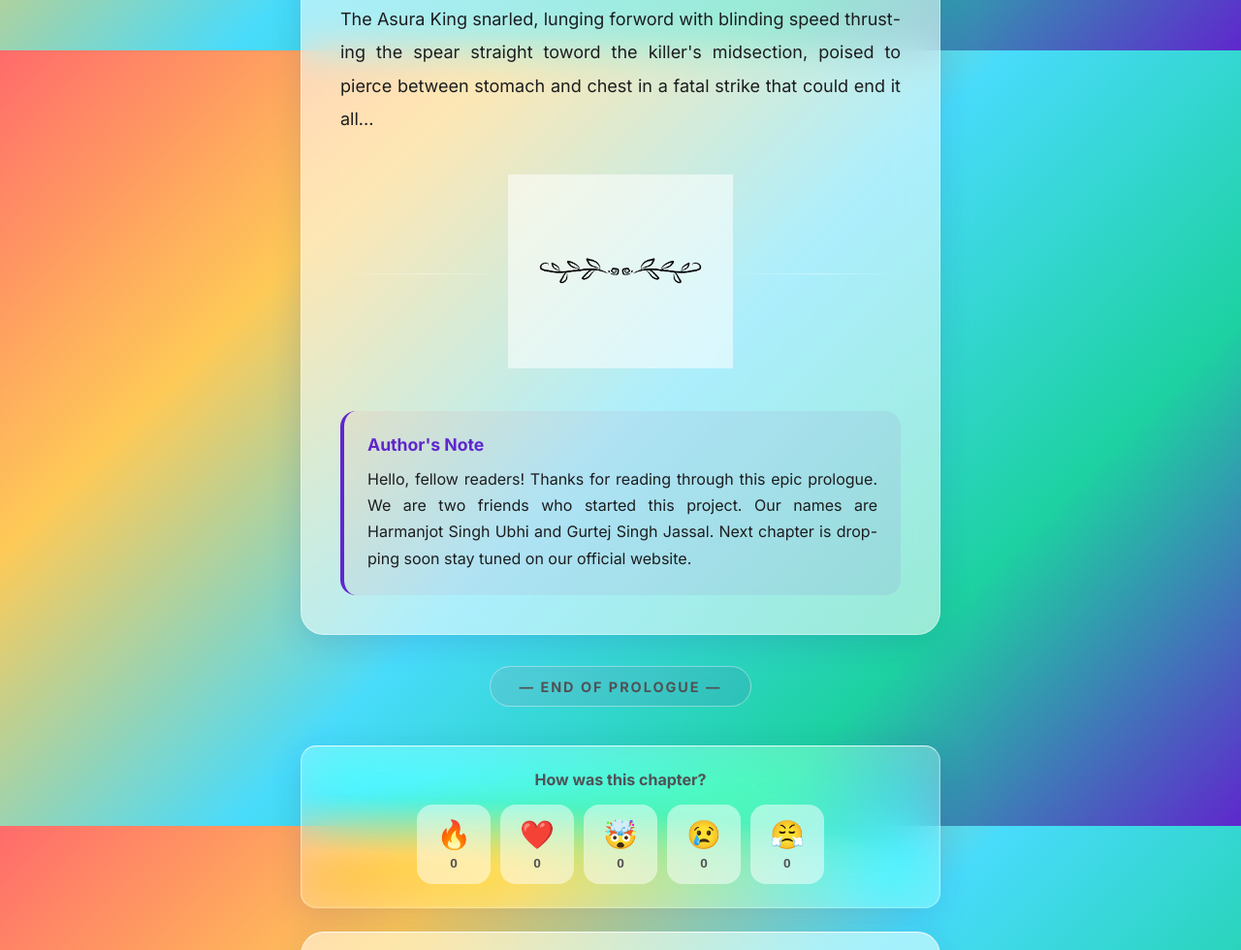
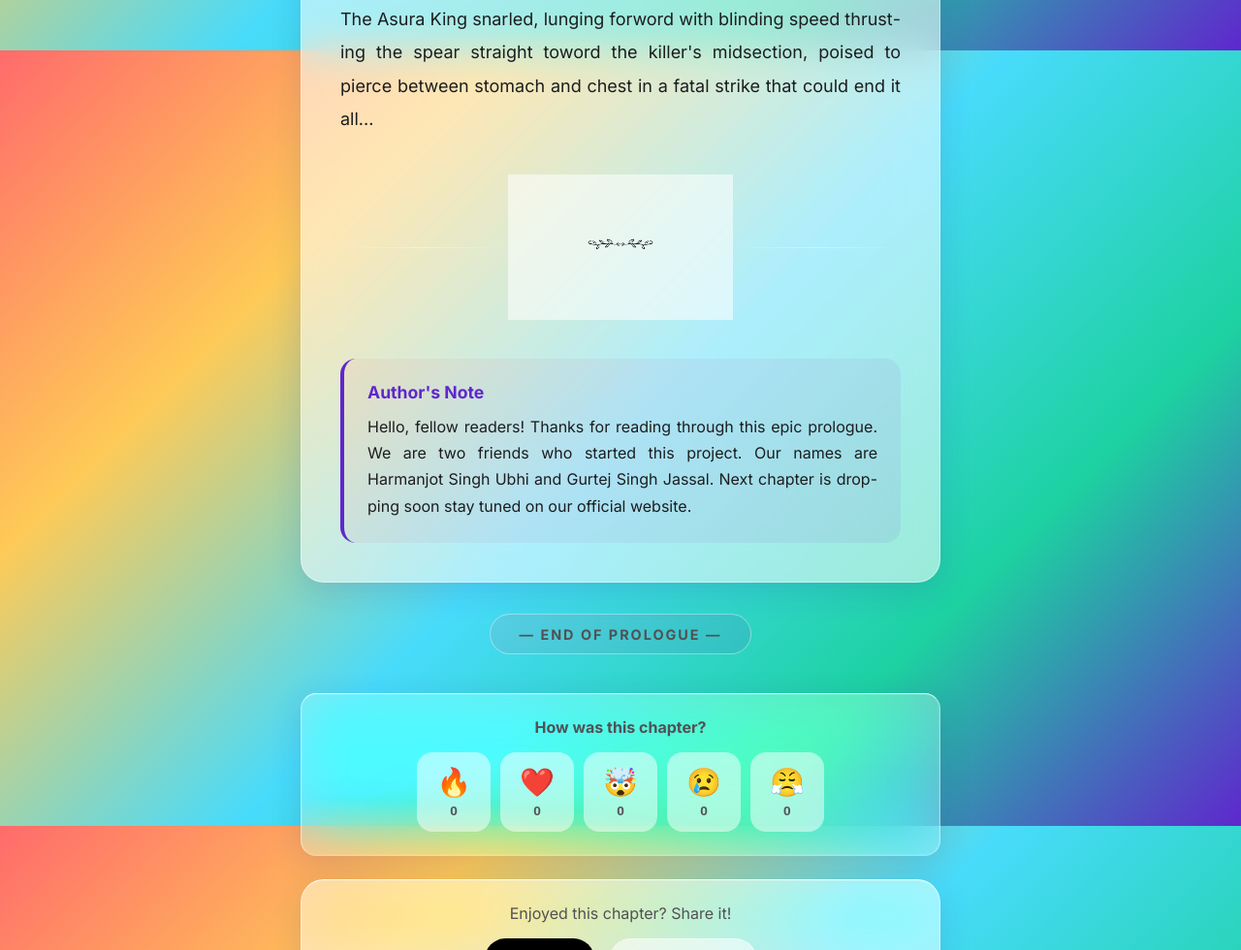
Before and after one commit to Thunder2700c/TheGodsRankAwakening, a plain HTML site: page chapters/1-prologue.html in a window 1280 px wide. Shown: the part 1548-2528 px from the top of the page at 97% size. Drawn offline with Linux system fonts and the light colour scheme.

Commit message:
Update 1-prologue.html

```diff
--- a/chapters/1-prologue.html
+++ b/chapters/1-prologue.html
@@ -115,7 +115,7 @@
 
       <!-- Scene Break -->
       <div class="scene-break">
-        <span><img src="../assets/images/sceen brake.png" alt="scene-break" style="width: 200px; display: block; margin: 0 auto;"></span>
+        <span><img src="../assets/images/sceen brake.png" alt="scene-break" class="scene-divider"></span>
       </div>
 
       <!-- Author's Note -->
```
